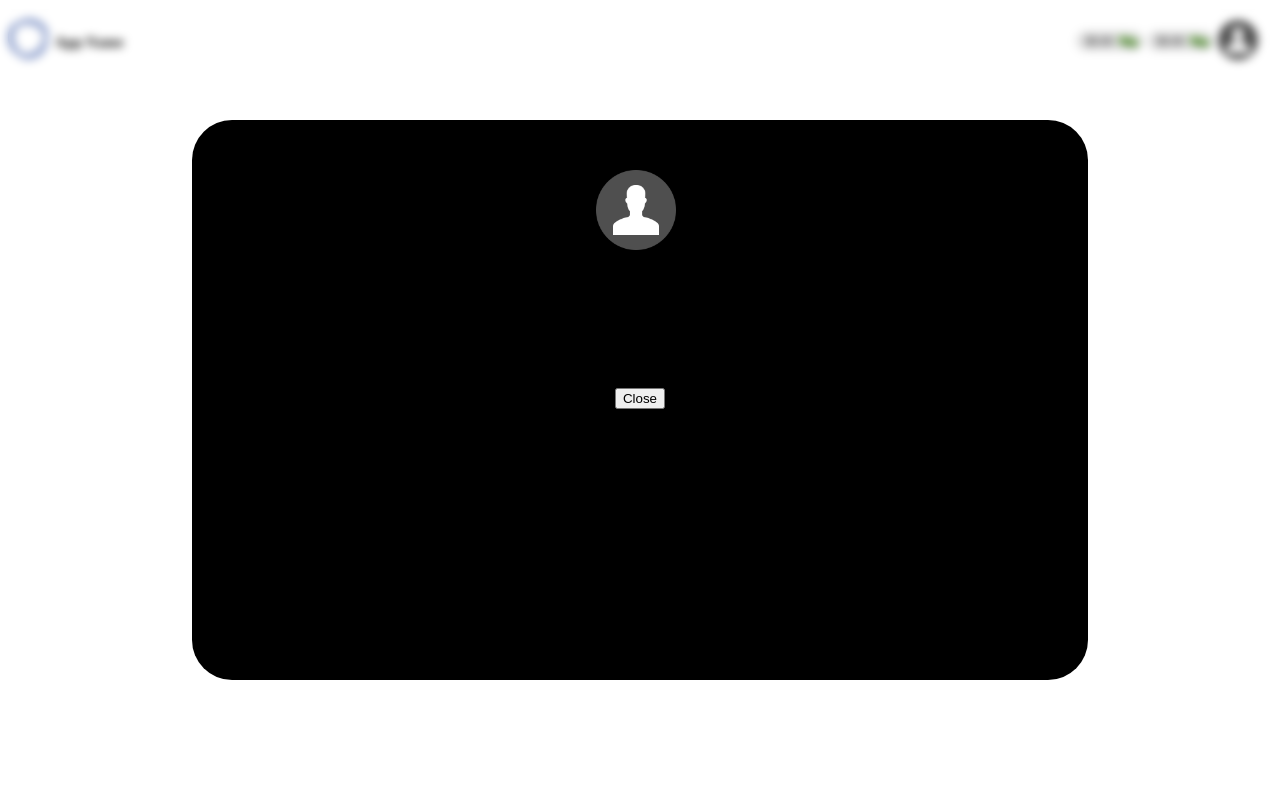
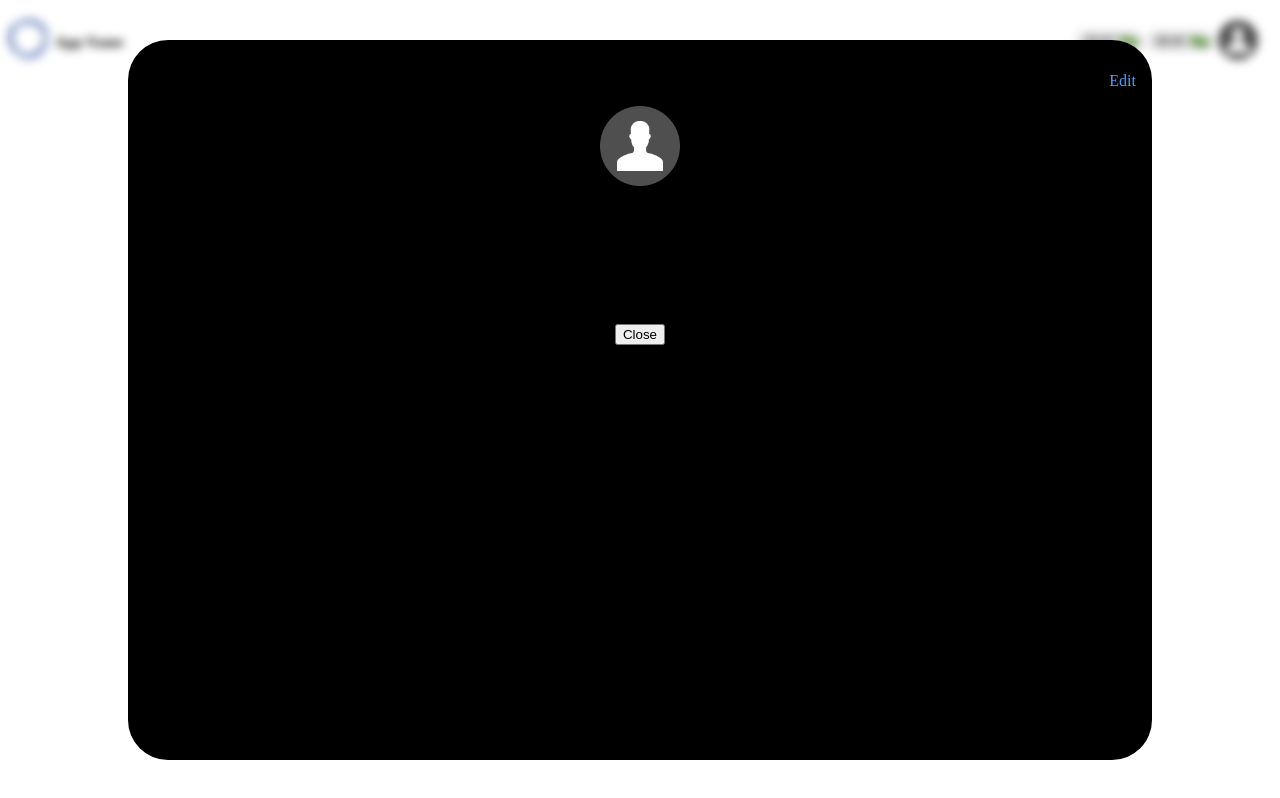
Before and after one commit to JastyneAnunciacion/my-telegram-app, a plain HTML site: page header.html in a window 1280 px wide. Both pictures are taken after a click on the link 1253 px from the left and 55 px from the top of the page. Drawn offline with Linux system fonts and the light colour scheme.

Commit message:
fixed animation error

```diff
--- a/header.html
+++ b/header.html
@@ -34,13 +34,14 @@
             </div>
         </div>
     </header>
-    <div class="profileOverlay" id="profilePopup">
+    <div class="popup" id="profilePopup">
+        <div class="profileOverlay"></div>
         <div class="profileContainter">
             <p class="editProfileText">Edit</p>
             <div class="profileBasicInfo">
                 <img src="images/blank-account-icon.png" alt="Profile Picture">
-                <p>User Name</p>
-                <p>@User Name</p>
+                <p class="mainUserName">User Name</p>
+                <p class="tagName">@User Name</p>
             </div>
             <p>Currencies</p>
             <button onclick="togglePopup('profilePopup'); toggleScroll()">Close</button>
--- a/headerStyle.css
+++ b/headerStyle.css
@@ -78,13 +78,14 @@ body.disableScroll {
 }
 
 .headerProfile img {
+    cursor: pointer;
     height: 40px;
     width: auto;
     flex-shrink: 1;
     margin-right: 30px;
 }
 
-.profileOverlay {
+.popup .profileOverlay {
     display: none;
     top: 0px;
     left: 0px;
@@ -95,11 +96,11 @@ body.disableScroll {
     color: rgba(0, 0, 0, 0.123);
 }
 
-.profileOverlay .profileContainter {
+.popup .profileContainter {
     background-color: rgb(0, 0, 0);
     border-radius: 40px;
-    height: 70%;
-    width: 70%;
+    height: 90%;
+    width: 80%;
     position: absolute;
     top: 50%;
     left: 50%;
@@ -107,17 +108,25 @@ body.disableScroll {
     display: flex;
     flex-direction: column;
     align-items: center;
+    text-align: center;
     z-index: 2;
 }
 
-.profileOverlay.active{
+.popup.active .profileOverlay{
     display: block;
     backdrop-filter: blur(5px);
 }
 
-.profileOverlay.active .profileContainter {
+.popup.active .profileContainter {
     transition: all 300ms ease-in-out;
-    transform:translate(-50%, -50%) scale(1);
+    transform: translate(-50%, -50%) scale(1);
+}
+
+.editProfileText {
+    align-self: flex-end;
+    margin-top: 2em;
+    margin-right: 2dvb;
+    color: rgb(75, 159, 255);
 }
 
 .profileBasicInfo img {
```
